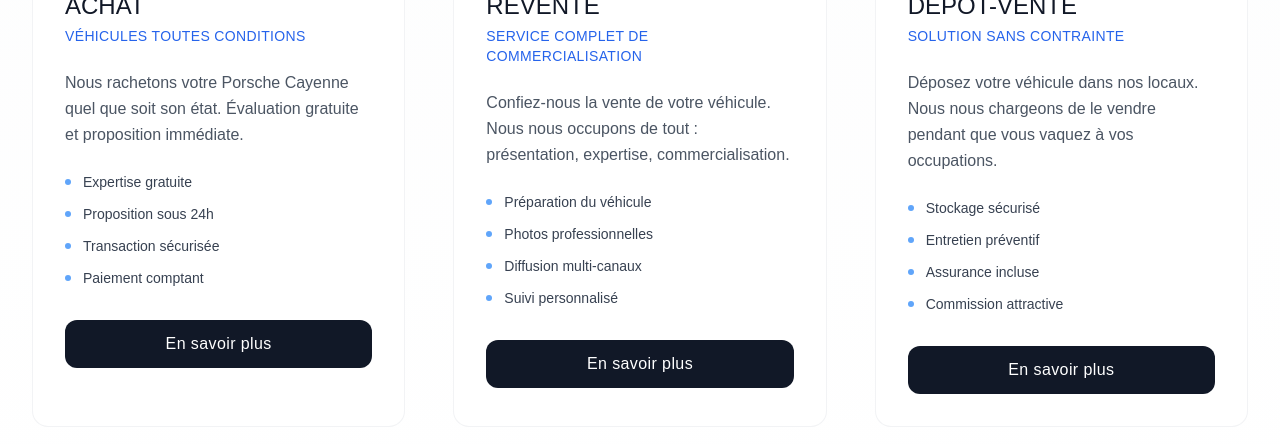
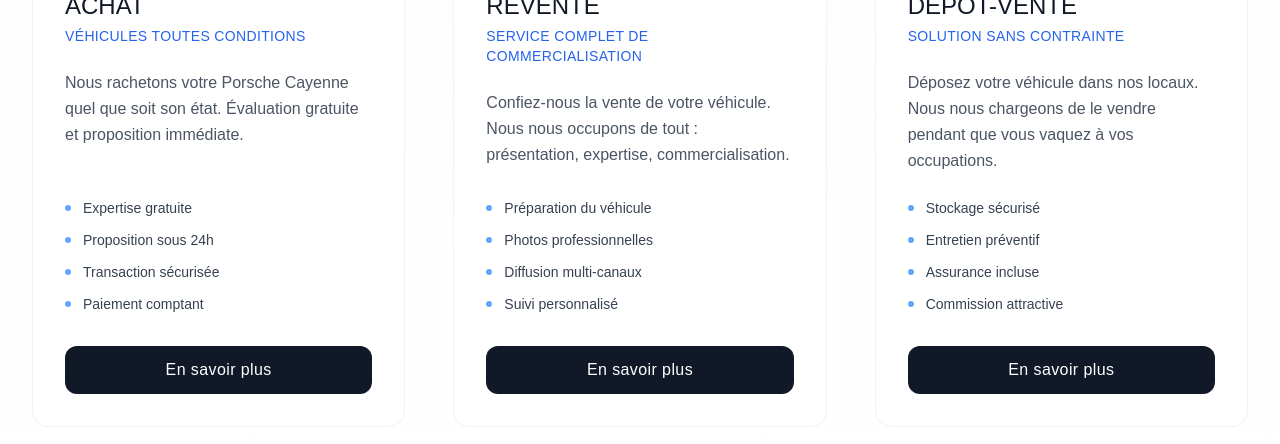
Before and after one commit to Wissem95/Cayennefit, a Next.js app: page / in a window 1280 px wide. Shown: the part 4763-5207 px from the top of the page. Built offline with nearby package versions, Linux system fonts and the light colour scheme; no server answers; the database is empty.

Commit message:
Refactor Services component layout: Adjusted CSS classes for better responsiveness and alignment, ensuring consistent spacing and flex properties for service items.

```diff
--- a/components/Services.tsx
+++ b/components/Services.tsx
@@ -141,8 +141,8 @@ const Services: React.FC = () => {
           {/* Grille des services business */}
           <div className="grid lg:grid-cols-3 gap-8 lg:gap-12">
             {businessServices.map((service, index) => (
-              <div key={index} className="group relative">
-                <div className="bg-white rounded-2xl p-8 border border-gray-200/50 hover:border-blue-300/50 transition-all duration-500 hover:shadow-xl hover:shadow-blue-200/20 h-full">
+              <div key={index} className="group relative h-full">
+                <div className="bg-white rounded-2xl p-8 border border-gray-200/50 hover:border-blue-300/50 transition-all duration-500 hover:shadow-xl hover:shadow-blue-200/20 h-full flex flex-col">
                   {/* Icône et titre */}
                   <div className="mb-6">
                     <div className="inline-flex items-center justify-center w-16 h-16 rounded-2xl bg-gradient-to-br from-blue-50 to-blue-100 border border-blue-200/50 mb-4 group-hover:scale-110 transition-transform duration-300">
@@ -153,7 +153,7 @@ const Services: React.FC = () => {
                   </div>
 
                   {/* Description */}
-                  <p className="text-gray-600 leading-relaxed font-light mb-6">
+                  <p className="text-gray-600 leading-relaxed font-light mb-6 flex-grow">
                     {service.description}
                   </p>
 
@@ -168,7 +168,7 @@ const Services: React.FC = () => {
                   </div>
 
                   {/* CTA */}
-                  <button className="w-full py-3 px-6 bg-gray-900 hover:bg-blue-600 text-white rounded-xl font-medium tracking-wide transition-all duration-300 hover:shadow-lg hover:shadow-blue-600/25 group-hover:-translate-y-0.5">
+                  <button className="w-full py-3 px-6 bg-gray-900 hover:bg-blue-600 text-white rounded-xl font-medium tracking-wide transition-all duration-300 hover:shadow-lg hover:shadow-blue-600/25 group-hover:-translate-y-0.5 mt-auto">
                     En savoir plus
                   </button>
                 </div>
```
